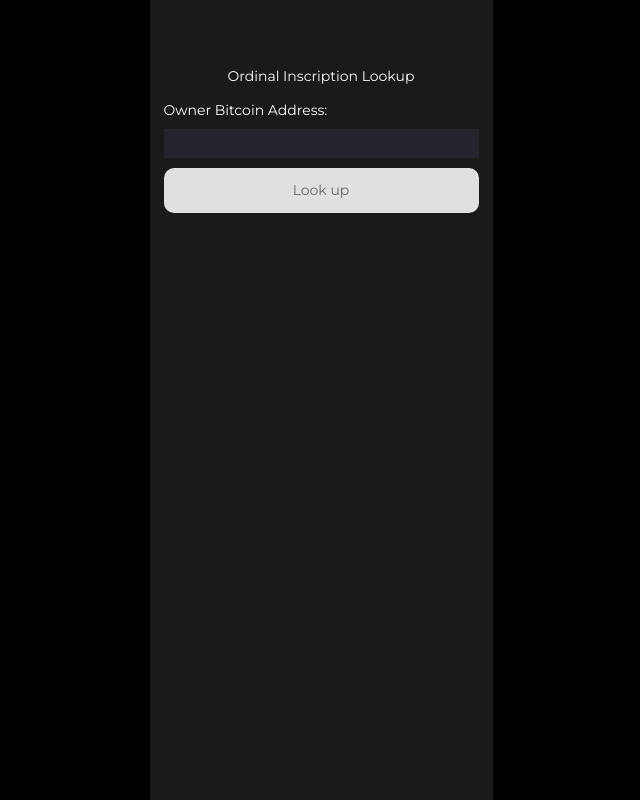
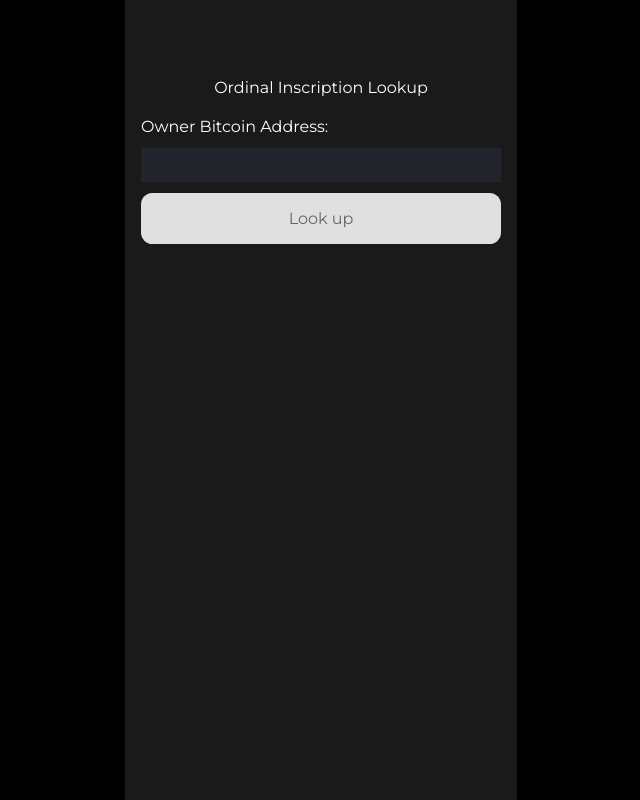
Before and after one commit to victorkirov/ordinalexplorer, a React (Vite) app: page / in a window 1280 px wide. Shown: the whole page, without its empty margins (319-959 px from the left). Built offline with nearby package versions, Linux system fonts and the light colour scheme.

Commit message:
improve responsiveness

```diff
--- a/src/components/atoms/TextInput/TextInput.module.scss
+++ b/src/components/atoms/TextInput/TextInput.module.scss
@@ -6,4 +6,5 @@
   color: white;
   box-sizing: border-box;
   border: none;
+  font-size: 1rem;
 }
--- a/src/components/layouts/CenterLayout.tsx
+++ b/src/components/layouts/CenterLayout.tsx
@@ -5,7 +5,6 @@ import css from './CenterLayout.module.scss'
 const CenterLayout = () => {
   return (
     <div className={css.container}>
-      {/* TODO: figure out max width*/}
       <div className={css.innerContainer}>
         <Outlet />
       </div>
--- a/src/components/pages/InscriptionViewer/ContentViewer/index.tsx
+++ b/src/components/pages/InscriptionViewer/ContentViewer/index.tsx
@@ -26,7 +26,7 @@ const InscriptionViewer = ({ inscription }: Props) => {
   const Viewer = Object.entries(typeMap).find(([type]) => inscription.contentType.startsWith(type))?.[1]
 
   if (!Viewer) {
-    return <div>TODO: Unknown content type</div>
+    return <div>!!Unknown content type!!</div>
   }
 
   return (
--- a/src/components/pages/InscriptionViewer/index.tsx
+++ b/src/components/pages/InscriptionViewer/index.tsx
@@ -39,7 +39,7 @@ const InscriptionViewer = () => {
     <>
       <Title
         onBack={() => {
-          navigate(-1)
+          navigate(`/wallet/${inscription?.address}`)
         }}
       >
         Details
--- a/src/index.css
+++ b/src/index.css
@@ -1,7 +1,9 @@
 @import url('https://fonts.googleapis.com/css?family=Montserrat');
 
 html {
-  font-size: 14px;
+  font-size: clamp(14px, calc(10px + 1vw), 2vh);
+  /* Uncomment below to disable responsive design */
+  /* font-size: 14px; */
 }
 
 body {
```
Also changed, not shown: 1 other file (tests, documents, lock files or other folders).
